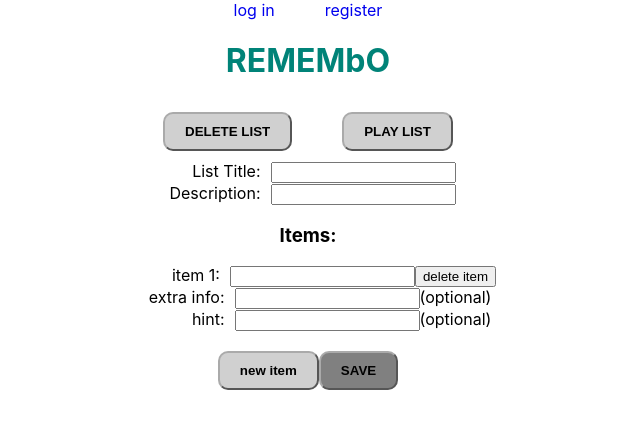
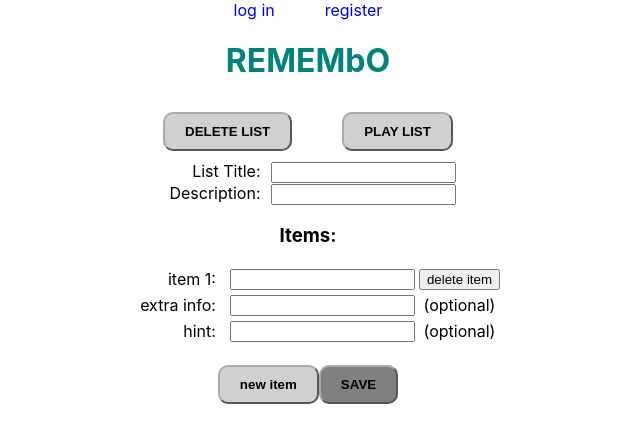
Before and after one commit to stevenmalley/remembo, a React (Create React App) app in the folder client/: page /buildQuiz in a window 1280 px wide. Shown: the top 442 px of the page, without its empty margins (332-972 px from the left). Built offline with nearby package versions, Linux system fonts and the light colour scheme.

Commit message:
quizBuilder inputs put in a table

```diff
--- a/client/src/features/QuizBuilder.css
+++ b/client/src/features/QuizBuilder.css
@@ -10,7 +10,7 @@
 }
 
 .item {
-  margin-bottom: 20px;
+  margin: 0 auto 20px;
 }
 
 .buildQuizTopButton {
--- a/client/src/features/QuizBuilderItem.js
+++ b/client/src/features/QuizBuilderItem.js
@@ -1,17 +1,36 @@
 export default function QuizBuilderItem(props) {
+  // return (
+  //   <div className="item">
+  //     <label htmlFor={"text"+props.id} className="mainLabel">item {props.id+1}:</label>
+  //     <input type="text" className="itemtext" id={"text"+props.id} name={"text"+props.id} onChange={props.changeHandler} value={props.item.text} required />
+  //     <button onClick={props.deleteItem(props.id)} type="button">delete item</button>
+  //     <br />
+  //     <label htmlFor={"info"+props.id} className="mainLabel">extra info:</label>
+  //     <input type="text" className="iteminfo" id={"info"+props.id} name={"info"+props.id} onChange={props.changeHandler} value={props.item.info} />
+  //     <label htmlFor={"info"+props.id} className="optionalLabel">(optional)</label>
+  //     <br />
+  //     <label htmlFor={"hint"+props.id} className="mainLabel">hint:</label>
+  //     <input type="text" className="itemhint" id={"hint"+props.id} name={"hint"+props.id} onChange={props.changeHandler} value={props.item.hint} />
+  //     <label htmlFor={"hint"+props.id} className="optionalLabel">(optional)</label>
+  //   </div>
+  // );
   return (
-    <div className="item">
-      <label htmlFor={"text"+props.id} className="mainLabel">item {props.id+1}:</label>
-      <input type="text" className="itemtext" id={"text"+props.id} name={"text"+props.id} onChange={props.changeHandler} value={props.item.text} required />
-      <button onClick={props.deleteItem(props.id)} type="button">delete item</button>
-      <br />
-      <label htmlFor={"info"+props.id} className="mainLabel">extra info:</label>
-      <input type="text" className="iteminfo" id={"info"+props.id} name={"info"+props.id} onChange={props.changeHandler} value={props.item.info} />
-      <label htmlFor={"info"+props.id} className="optionalLabel">(optional)</label>
-      <br />
-      <label htmlFor={"hint"+props.id} className="mainLabel">hint:</label>
-      <input type="text" className="itemhint" id={"hint"+props.id} name={"hint"+props.id} onChange={props.changeHandler} value={props.item.hint} />
-      <label htmlFor={"hint"+props.id} className="optionalLabel">(optional)</label>
-    </div>
-  );
+      <table className="item">
+        <tr>
+          <td><label htmlFor={"text"+props.id} className="mainLabel">item {props.id+1}:</label></td>
+          <td><input type="text" className="itemtext" id={"text"+props.id} name={"text"+props.id} onChange={props.changeHandler} value={props.item.text} required /></td>
+          <td><button onClick={props.deleteItem(props.id)} type="button">delete item</button></td>
+        </tr>
+        <tr>
+          <td><label htmlFor={"info"+props.id} className="mainLabel">extra info:</label></td>
+          <td><input type="text" className="iteminfo" id={"info"+props.id} name={"info"+props.id} onChange={props.changeHandler} value={props.item.info} /></td>
+          <td><label htmlFor={"info"+props.id} className="optionalLabel">(optional)</label></td>
+        </tr>
+        <tr>
+          <td><label htmlFor={"hint"+props.id} className="mainLabel">hint:</label></td>
+          <td><input type="text" className="itemhint" id={"hint"+props.id} name={"hint"+props.id} onChange={props.changeHandler} value={props.item.hint} /></td>
+          <td><label htmlFor={"hint"+props.id} className="optionalLabel">(optional)</label></td>
+        </tr>
+      </table>
+    );
 }
```
Also changed, not shown: 11 other files (tests, documents, lock files or other folders).
